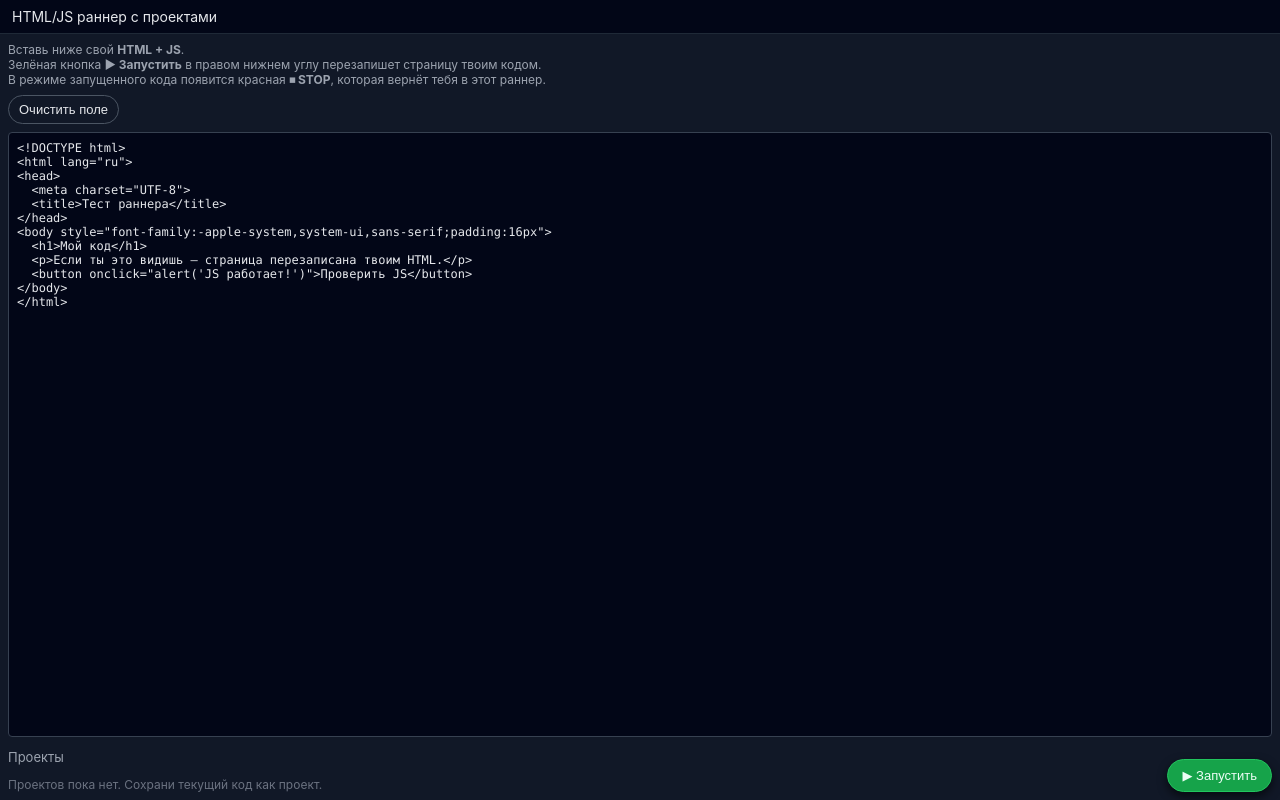
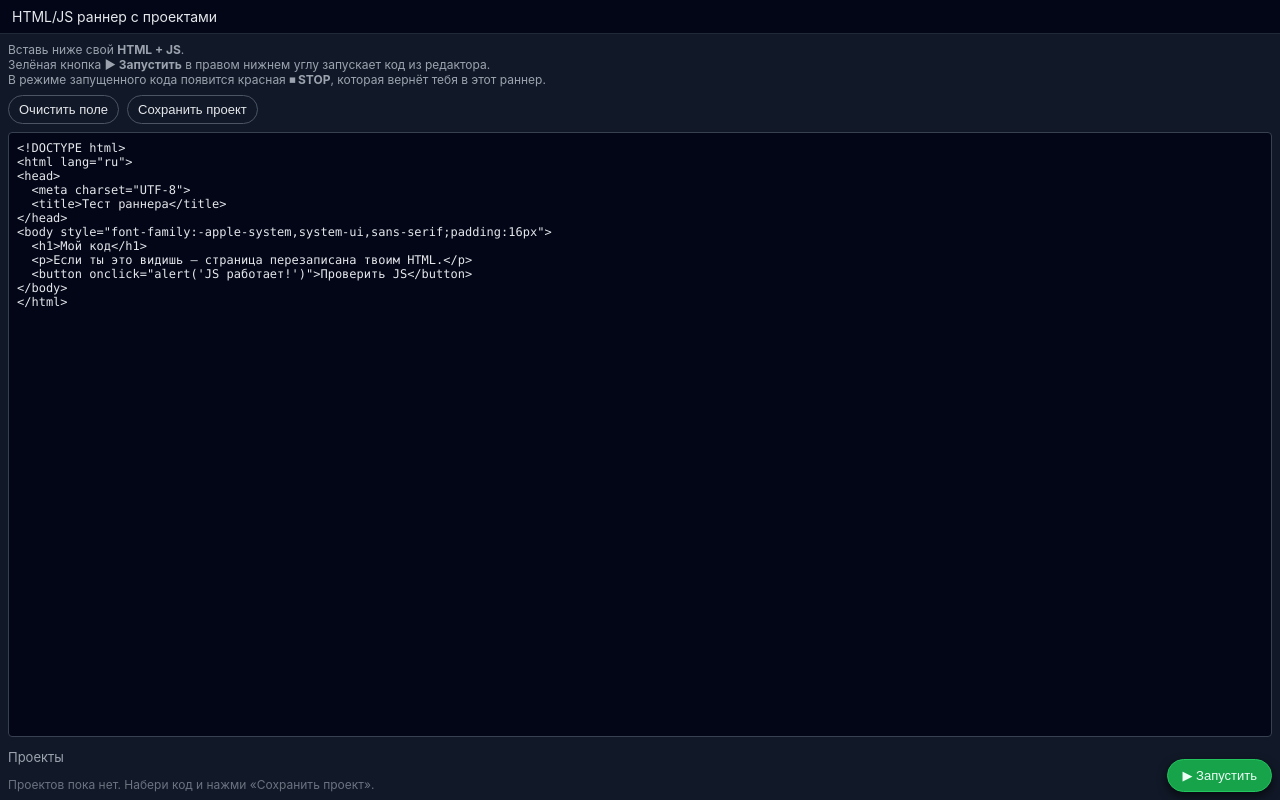
Before and after one commit to grbworks/rjs2, a plain HTML site: page index.html in a window 1280 px wide. Drawn offline with Linux system fonts and the light colour scheme.

Commit message:
Update index.html 2

```diff
--- a/index.html
+++ b/index.html
@@ -140,13 +140,13 @@
   <main>
     <div class="hint">
       Вставь ниже свой <strong>HTML + JS</strong>.<br>
-      Зелёная кнопка <b>▶ Запустить</b> в правом нижнем углу перезапишет страницу твоим кодом.<br>
+      Зелёная кнопка <b>▶ Запустить</b> в правом нижнем углу запускает код из редактора.<br>
       В режиме запущенного кода появится красная <b>⏹ STOP</b>, которая вернёт тебя в этот раннер.
     </div>
 
     <div class="controls">
       <button id="clearBtn">Очистить поле</button>
-      <button id="saveBtn" style="display:none;">Сохранить проект</button>
+      <button id="saveBtn">Сохранить проект</button>
       <button id="deleteBtn" style="display:none;">Удалить проект</button>
       <span id="currentProjectLabel" class="current-project-label" style="display:none;"></span>
     </div>
@@ -240,8 +240,8 @@
       }
 
       function updateProjectControlsUI() {
+        // saveBtn всегда показываем — он создаёт новый или обновляет текущий
         if (currentProjectId) {
-          saveBtn.style.display = '';
           deleteBtn.style.display = '';
           var p = findProject(currentProjectId);
           if (p) {
@@ -251,7 +251,6 @@
             currentProjectLabel.style.display = 'none';
           }
         } else {
-          saveBtn.style.display = 'none';
           deleteBtn.style.display = 'none';
           currentProjectLabel.style.display = 'none';
         }
@@ -265,7 +264,7 @@
           var empty = document.createElement('div');
           empty.style.fontSize = '12px';
           empty.style.color = '#6b7280';
-          empty.textContent = 'Проектов пока нет. Сохрани текущий код как проект.';
+          empty.textContent = 'Проектов пока нет. Набери код и нажми «Сохранить проект».';
           projectsContainer.appendChild(empty);
           return;
         }
@@ -312,7 +311,6 @@
           openBtn.onclick = function () {
             textarea.value = p.code || '';
             setCurrentProject(p.id);
-            // синхронизируем с window.name
             try {
               window.name = JSON.stringify({ userCode: textarea.value });
             } catch (e) {}
@@ -343,7 +341,7 @@
       // --- Работа с текущим кодом / проектом ---
       clearBtn.addEventListener('click', function () {
         textarea.value = '';
-        // не сбрасываю проект, вдруг человек хочет очистить и потом сохранить
+        // проект не сбрасываем — можно очистить и сохранить новые изменения
       });
 
       saveBtn.addEventListener('click', function () {
@@ -351,6 +349,7 @@
         var now = new Date().toISOString();
 
         if (!currentProjectId) {
+          // создаём новый проект
           var name = prompt('Название проекта:', 'Новый проект');
           if (name === null) return; // отмена
           if (!name.trim()) name = 'Без названия';
@@ -366,9 +365,10 @@
           saveProjects();
           setCurrentProject(newProj.id);
         } else {
+          // обновляем существующий
           var existing = findProject(currentProjectId);
           if (!existing) {
-            // если вдруг проект потерялся, создаём новый
+            // если вдруг потерялся — создаём как новый
             var name2 = prompt('Название проекта:', 'Новый проект');
             if (name2 === null) return;
             if (!name2.trim()) name2 = 'Без названия';
@@ -402,7 +402,7 @@
         currentProjectId = null;
         updateProjectControlsUI();
         renderProjects();
-        // код в textarea не трогаем, пусть остаётся
+        // код в textarea не трогаем
       });
 
       // --- Плавающие кнопки RUN/STOP ---
@@ -493,8 +493,7 @@
                 document.open();
                 document.write(window.__RUNNER_ORIGINAL_HTML__);
                 document.close();
-                // после возврата в раннер — снова ставим RUN и отрисовываем проекты
-                // (скрипт выполнится заново)
+                // после возврата скрипт выполнится заново, проекты подгрузятся из localStorage
               } else {
                 location.reload();
               }
@@ -512,7 +511,7 @@
       // --- Инициализация ---
       // восстановление кода из window.name, если это не проект
       try {
-        if (!currentProjectId && window.name) {
+        if (window.name) {
           var state = JSON.parse(window.name);
           if (state && typeof state.userCode === 'string') {
             textarea.value = state.userCode;
```
